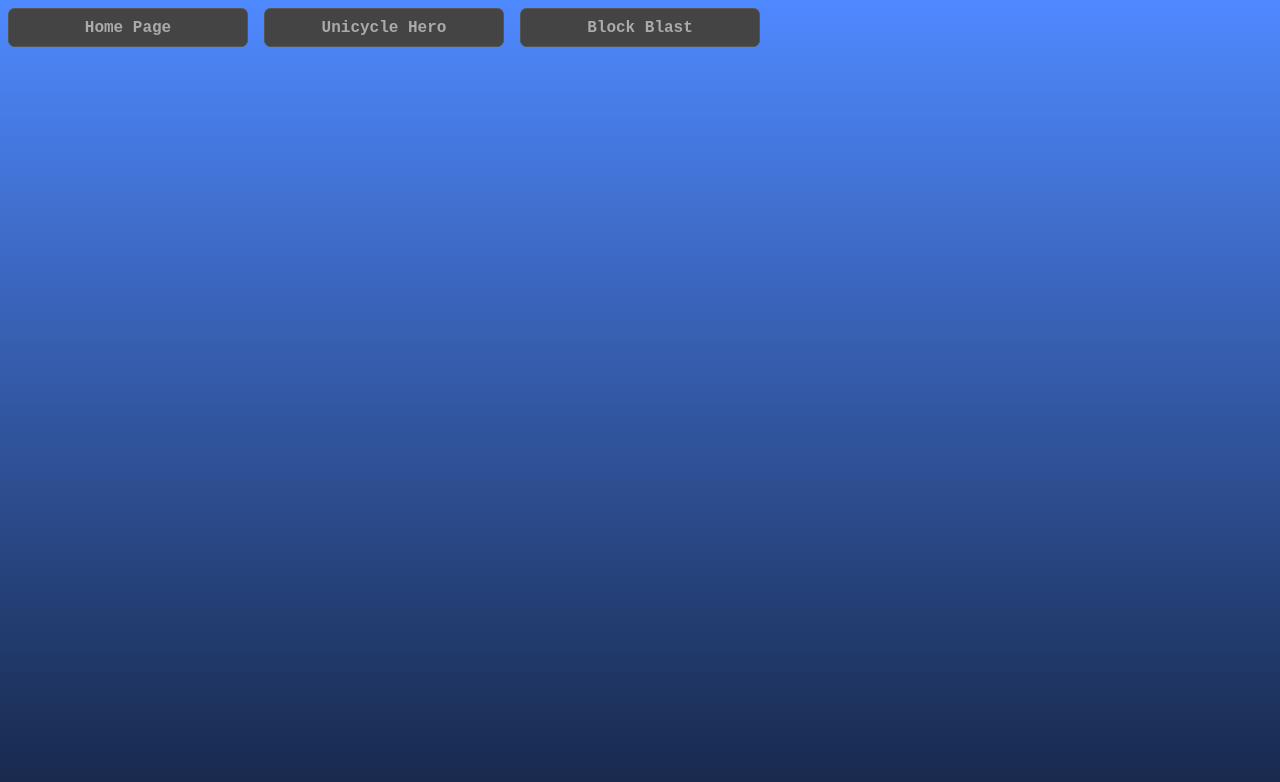
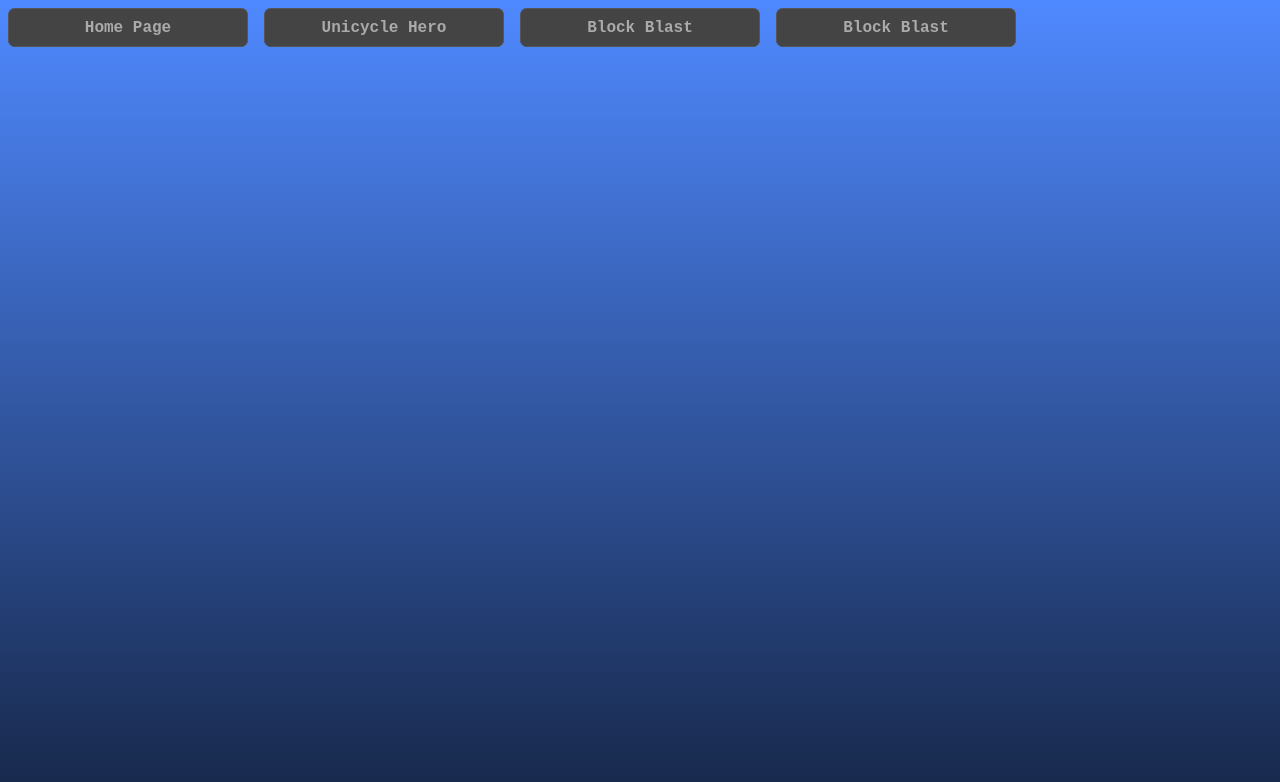
Before and after one commit to NoahHuffine/NoahHuffine.github.io, a website: page games.html in a window 1280 px wide. Drawn offline with Linux system fonts and the light colour scheme.

Commit message:
Update games.html

```diff
--- a/games.html
+++ b/games.html
@@ -83,6 +83,7 @@
         <a href="index.html"><button>Home Page</button></a>
         <a herf= "rel="noopener" href="https://tednoname.github.io/games/unicycle-hero/unicycle-hero.html"><button>Unicycle Hero</button>
         <a herf= "rel="noopener" href="https://tednoname.github.io/games/block-blast/block-blast.html"><button>Block Blast</button>
+        <a herf= "rel="noopener" href="https://tednoname.github.io/games/minecraft/Astra_Client.html"><button>Block Blast</button>
         <style type="text/css">
 </style>
         </div>
```
